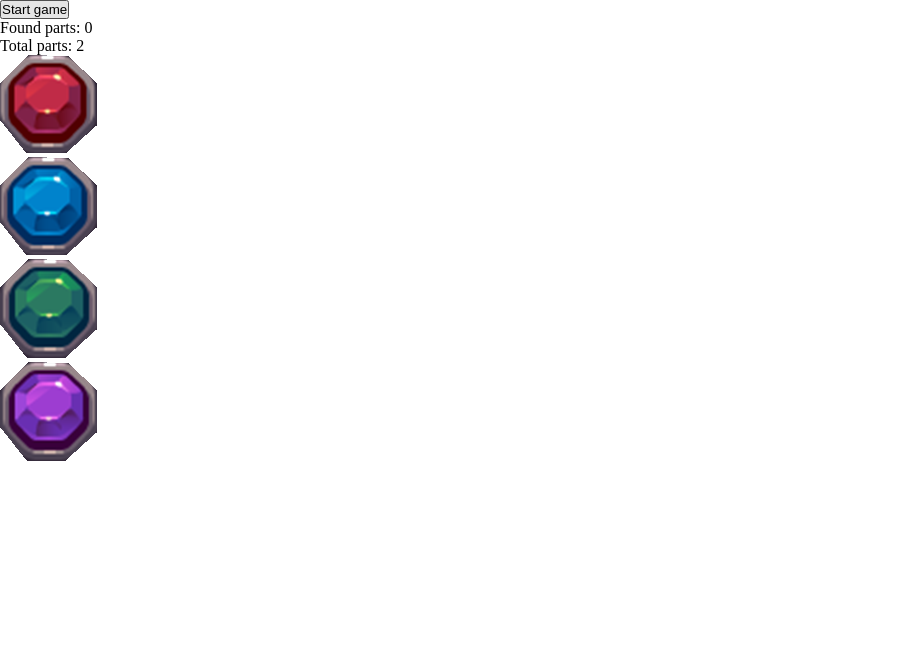
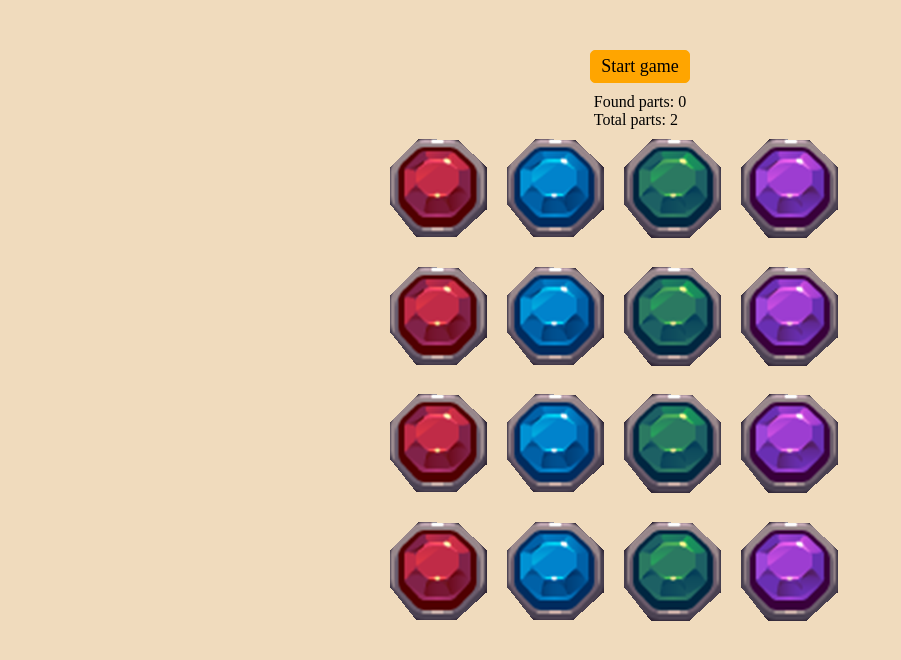
Before and after one commit to alinagladkova/GemsGame, a plain HTML site: page index.html in a window 1280 px wide. Shown: the whole page, without its empty margins (0-901 px from the left). Drawn offline with Linux system fonts and the light colour scheme; a web font is replaced by a local one.

Commit message:
reworked classes and made the state of the Game class

```diff
--- a/index.html
+++ b/index.html
@@ -13,7 +13,9 @@
     <link rel="preconnect" href="https://fonts.googleapis.com" />
     <link rel="preconnect" href="https://fonts.gstatic.com" crossorigin />
     <link href="https://fonts.googleapis.com/css2?family=PT+Mono&family=Roboto:wght@300;400&display=swap" rel="stylesheet" />
+    <link rel="stylesheet" href="reset.css" />
     <link rel="stylesheet" href="style.css" />
+
     <title>Document</title>
   </head>
 
@@ -23,18 +25,3 @@
     <script src="main.js"></script>
   </body>
 </html>
-
-<!-- <div class="game">
-        <div class="game__button">
-          <button class="btn btn--start"></button>
-        </div>
-        <div class="game__info">
-          <p class="info__found"></p>
-          <p class="info__total"></p>
-        </div>
-        <ul class="game__field">
-          <li class="field__gem">
-            <img src="./img/t1.png" alt="" />
-          </li>
-        </ul>
-      </div> -->
--- a/main.js
+++ b/main.js
@@ -35,121 +35,176 @@ const gems = [
   {
     id: 11,
     color: "red",
-    path: "./img/t1.png",
+    img: "./img/t1.png",
   },
   {
     id: 52,
     color: "blue",
-    path: "./img/t2.png",
+    img: "./img/t2.png",
   },
   {
     id: 73,
     color: "green",
-    path: "./img/t3.png",
+    img: "./img/t3.png",
   },
   {
     id: 41,
     color: "purple",
-    path: "./img/t4.png",
+    img: "./img/t4.png",
+  },
+  {
+    id: 43,
+    color: "red",
+    img: "./img/t1.png",
+  },
+  {
+    id: 56,
+    color: "blue",
+    img: "./img/t2.png",
+  },
+  {
+    id: 67,
+    color: "green",
+    img: "./img/t3.png",
+  },
+  {
+    id: 433,
+    color: "purple",
+    img: "./img/t4.png",
+  },
+  {
+    id: 567,
+    color: "red",
+    img: "./img/t1.png",
+  },
+  {
+    id: 345,
+    color: "blue",
+    img: "./img/t2.png",
+  },
+  {
+    id: 234,
+    color: "green",
+    img: "./img/t3.png",
+  },
+  {
+    id: 546,
+    color: "purple",
+    img: "./img/t4.png",
+  },
+  {
+    id: 78,
+    color: "red",
+    img: "./img/t1.png",
+  },
+  {
+    id: 34,
+    color: "blue",
+    img: "./img/t2.png",
+  },
+  {
+    id: 546,
+    color: "green",
+    img: "./img/t3.png",
+  },
+  {
+    id: 78,
+    color: "purple",
+    img: "./img/t4.png",
   },
 ];
 
 class Game extends BasicComponent {
-  constructor(Button, GameInfo, GameField, gems, Gem) {
+  _state = {
+    stonesStatus: [],
+  };
+
+  constructor(Button, gems, Stone) {
     super();
     this._Button = Button;
-    this._GameInfo = GameInfo;
-    this._GameField = GameField;
     this._gems = gems;
-    this._Gem = Gem;
+    this._Stone = Stone;
     this._init();
   }
 
   _init() {
     super._init();
+    this._setStateStonesStatus(
+      this._gems.map((gem) => {
+        return {
+          ...gem,
+          disabled: true,
+          hide: false,
+        };
+      })
+    );
+    this._gems = undefined; // чтобы не работать без состояния
     this._render();
   }
 
+  _setStateStonesStatus(stonesStatus) {
+    this._state.stonesStatus = stonesStatus;
+  }
+
   _render() {
-    this._subElements.btn.insertAdjacentElement("beforeend", new this._Button().element);
-    this._element.insertAdjacentElement("beforeend", new this._GameInfo().element);
-    this._element.insertAdjacentElement("beforeend", new this._GameField(this._gems, this._Gem).element);
+    this._subElements.btn.insertAdjacentElement(
+      "beforeend",
+      new this._Button({ use: "start", text: "Start game", handler: () => console.log("click") }).element
+    );
+    this._subElements.field.innerHTML = "";
+    this._subElements.field.append(...this._generateTiles());
+  }
+
+  _generateTiles() {
+    return this._state.stonesStatus.map((gem) => {
+      return new this._Stone(gem).element; //передать handler
+    });
   }
 
   _getTemplate() {
     return `<div class="game">
 							<div class="game__button" data-element="btn"></div>
+							<div class="game__info">
+         				<p class="game__found">Found parts: ${0}</p>
+          			<p class="game__total">Total parts: ${2}</p>
+        			</div>
+							<div class="game__field" data-element="field"></div>
 						</div>`;
   }
 }
 
 class Button extends BasicComponent {
-  constructor() {
+  constructor({ use, text, handler }) {
     super();
+    this._use = use;
+    this._text = text;
+    this._handler = handler;
     this._init();
   }
+
   _init() {
     super._init();
     this._addListeners();
   }
 
-  _addListeners() {}
-
-  _getTemplate() {
-    return `<button class="btn btn--start">Start game</button>`;
-  }
-}
-class GameInfo extends BasicComponent {
-  constructor() {
-    super();
-    this._init();
-  }
-  _init() {
-    super._init();
+  _addListeners() {
+    this._element.addEventListener("click", this._handler);
   }
 
   _getTemplate() {
-    return `<div class="game__info">
-         			<p class="info__found">Found parts: ${0}</p>
-          		<p class="info__total">Total parts: ${2}</p>
-        		</div>`;
+    return `<button class="btn btn--${this._use}">${this._text}</button>`;
   }
 }
 
-class GameField extends BasicComponent {
-  constructor(gems, Gem) {
+class Stone extends BasicComponent {
+  constructor({ color, img, hide, pair, disabled }) {
     super();
-    this._gems = gems;
-    this._Gem = Gem;
-    this._init();
-  }
+    this._color = color;
+    this._img = img;
+    this._hide = hide;
+    this._pair = pair;
+    this._disabled = disabled;
 
-  _init() {
-    super._init();
-    this._render();
-  }
-
-  _generateGems() {
-    return gems.map((gem) => {
-      return new this._Gem(gem).element;
-    });
-  }
-
-  _render() {
-    this._element.append(...this._generateGems());
-  }
-
-  _getTemplate() {
-    return `<ul class="game__field"></ul>`;
-  }
-}
-
-class Gem extends BasicComponent {
-  constructor({ id, color, path }) {
-    super();
-    this._id = id;
-    this._color = color;
-    this._path = path;
     this._init();
   }
 
@@ -158,16 +213,12 @@ class Gem extends BasicComponent {
   }
 
   _getTemplate() {
-    return `<li class="field__gem">
-            	<img src=${this._path} alt="img" />
-          	</li>`;
+    return `<button class="stone">
+            	<img src=${this._img} alt="" />
+          	</button>`;
   }
 }
 
-class GemList extends BasicComponent {}
-
 const root = document.querySelector(".root");
 
-// root.insertAdjacentElement("beforeend", new Game(Button).element);
-
-root.insertAdjacentElement("beforeend", new Game(Button, GameInfo, GameField, gems, Gem).element);
+root.insertAdjacentElement("beforeend", new Game(Button, gems, Stone).element);
--- /dev/null
+++ b/reset.css
@@ -0,0 +1,124 @@
+body {
+  display: flex;
+  justify-content: center;
+  align-items: center;
+  background-color: #382b22;
+}
+
+#root {
+  display: flex;
+  flex-direction: column;
+  justify-content: center;
+  align-items: center;
+}
+
+/* Reset and base styles  */
+* {
+  padding: 0px;
+  margin: 0px;
+  border: none;
+}
+
+*,
+*::before,
+*::after {
+  box-sizing: border-box;
+}
+
+/* Links */
+
+a,
+a:link,
+a:visited {
+  text-decoration: none;
+}
+
+a:hover {
+  text-decoration: none;
+}
+
+/* Common */
+
+aside,
+nav,
+footer,
+header,
+section,
+main {
+  display: block;
+}
+
+h1,
+h2,
+h3,
+h4,
+h5,
+h6,
+p {
+  font-size: inherit;
+  font-weight: inherit;
+}
+
+ul,
+ul li {
+  list-style: none;
+}
+
+img {
+  vertical-align: top;
+}
+
+img,
+svg {
+  max-width: 100%;
+  height: auto;
+}
+
+address {
+  font-style: normal;
+}
+
+/* Form */
+
+input,
+textarea,
+button,
+select {
+  font-family: inherit;
+  font-size: inherit;
+  color: inherit;
+  background-color: transparent;
+}
+
+input::-ms-clear {
+  display: none;
+}
+
+button,
+input[type="submit"] {
+  display: inline-block;
+  box-shadow: none;
+  background-color: transparent;
+  background: none;
+  cursor: pointer;
+}
+
+input:focus,
+input:active,
+button:focus,
+button:active {
+  outline: none;
+}
+
+button::-moz-focus-inner {
+  padding: 0;
+  border: 0;
+}
+
+label {
+  cursor: pointer;
+}
+
+legend {
+  display: block;
+}
--- a/style.css
+++ b/style.css
@@ -3,3 +3,78 @@
   padding: 0;
   box-sizing: border-box;
 }
+
+body {
+  background-color: rgb(240, 219, 189);
+}
+
+.game {
+  display: flex;
+  flex-direction: column;
+  justify-content: space-between;
+  align-items: center;
+  margin: 0 auto;
+  margin-top: 40px;
+  width: 500px;
+}
+
+.game__button {
+  margin: 10px;
+}
+
+.btn {
+  cursor: pointer;
+}
+
+.btn--start {
+  padding: 5px 10px;
+  background-color: orange;
+  border: 1px solid orange;
+  border-radius: 5px;
+  font-weight: 500;
+  font-size: 18px;
+}
+
+.btn--start:hover {
+  background-color: rgb(185, 90, 1);
+}
+
+.game__info {
+  margin-bottom: 10px;
+  font-size: 16px;
+}
+
+.info__found {
+  margin-bottom: 5px;
+}
+
+.game__field {
+  display: flex;
+  flex-wrap: wrap;
+  align-items: flex-start;
+  row-gap: 10px;
+  column-gap: 20px;
+  width: 100%;
+  height: 500px;
+}
+
+.stone {
+  transition: all 0.3s;
+}
+
+.stone:hover {
+  transform: scale(1.1);
+}
+
+.stone:disabled {
+  cursor: not-allowed;
+}
+
+.stone--hide {
+  filter: grayscale(1);
+}
+
+.stone--pair:disabled {
+  filter: grayscale(0.3);
+  cursor: not-allowed;
+}
```
